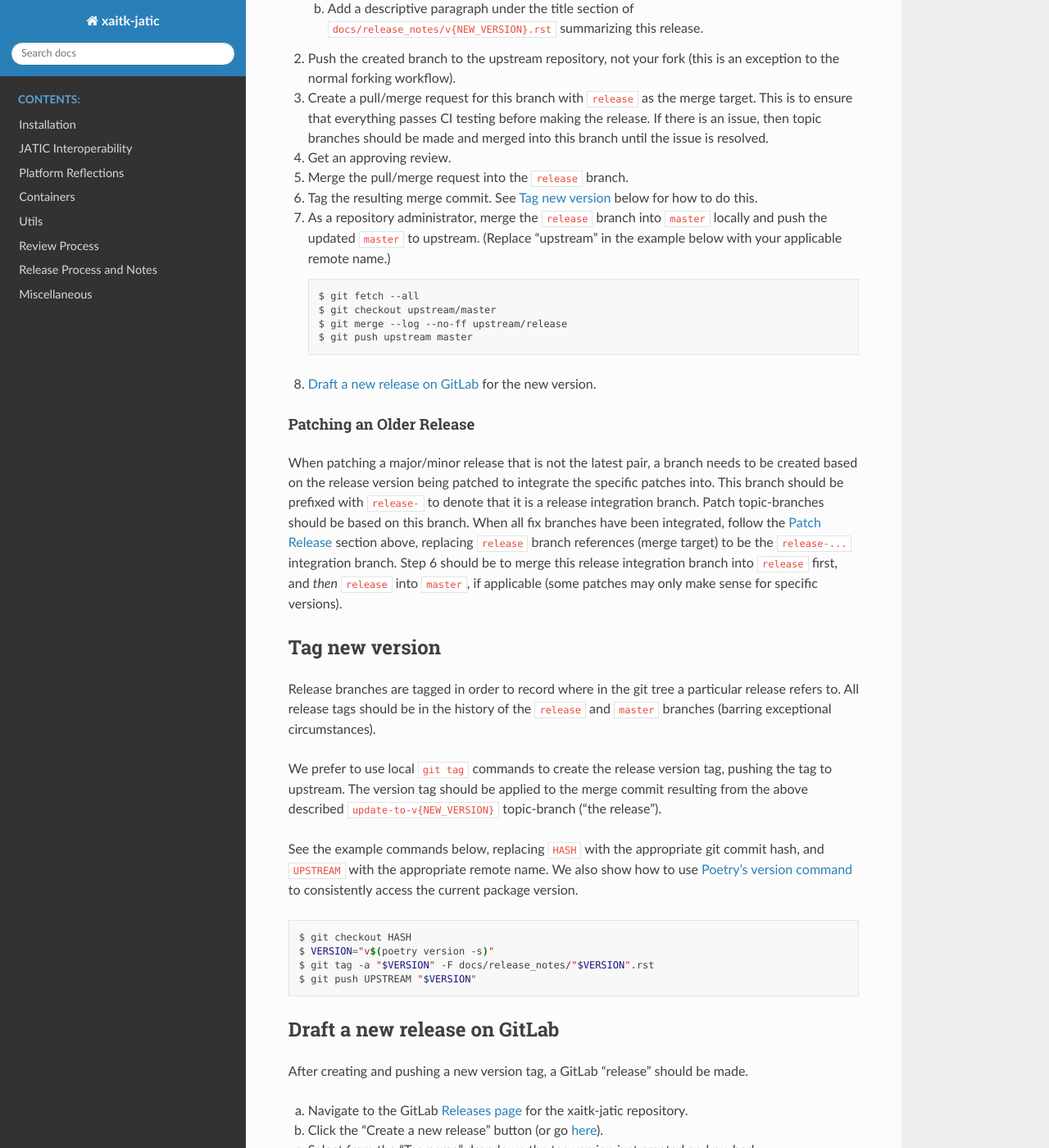
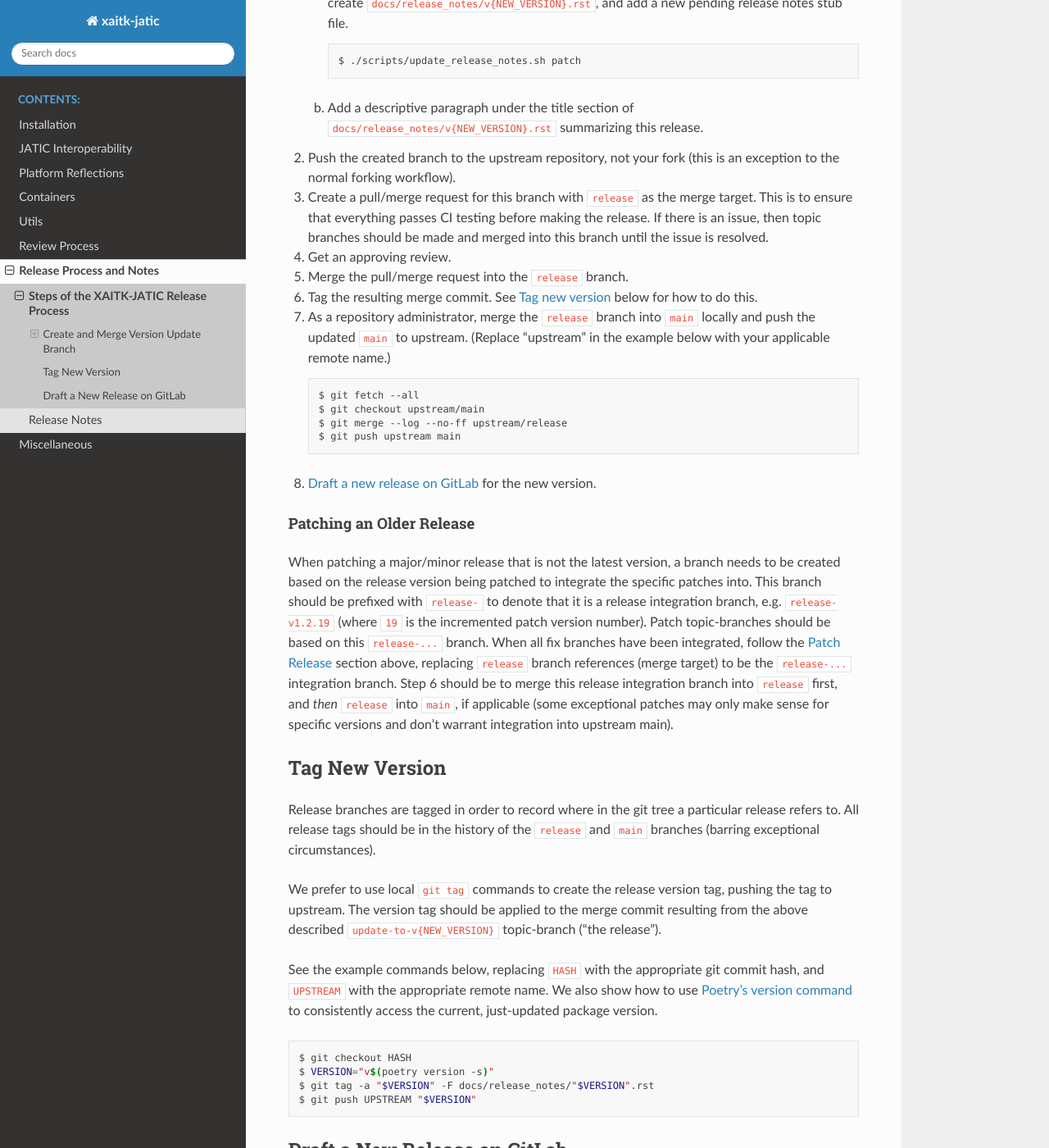
Before and after one commit to Kitware/xaitk-jatic, a Sphinx documentation site: the page built from docs/release_process.rst, in a window 1280 px wide and 1400 px high, scrolled down 1792 px. Shown: the whole window at 82% size. Built offline with Sphinx 7.4.7 and the Read the Docs theme 2.0.0, drawn with Linux system fonts in a browser that asks for light colours; pages that are not in the unit, such as notebooks, are missing from menus; some of the changed text lies outside the part shown.

Commit message:
Add pending release notes entry

```diff
--- a/docs/conf.py
+++ b/docs/conf.py
@@ -36,6 +36,7 @@ extensions = [
     "sphinx.ext.autosummary",
     "sphinx-prompt",
     "sphinx_copybutton",
+    "sphinx_click",
 ]
 
 suppress_warnings = [
@@ -47,7 +48,7 @@ suppress_warnings = [
 
 # Autosummary templates reference link:
 # https://github.com/JamesALeedham/Sphinx-Autosummary-Recursion/tree/master
-templates_path = ['_templates']
+templates_path = ["_templates"]
 exclude_patterns = ["_build", "Thumbs.db", ".DS_Store"]
 
 
--- a/docs/releasing/release_notes.rst
+++ b/docs/release_notes.rst
@@ -4,4 +4,4 @@ Release Notes
 .. toctree::
    :maxdepth: 1
 
-   ../release_notes/v0.2.0
+   release_notes/v0.2.0
--- a/docs/release_notes/pending_release.rst
+++ b/docs/release_notes/pending_release.rst
@@ -32,5 +32,7 @@ Documentation
 
 * Updated config for `black` to set max line length to 120
 
+* Restored and improved review process documentation.
+
 Fixes
 -----
--- a/docs/releasing/release_process.rst
+++ b/docs/release_process.rst
@@ -1,12 +1,14 @@
-Steps of the xaitk-jatic Release Process
+Steps of the XAITK-JATIC Release Process
 ========================================
 Three types of releases are expected to occur:
   - major
   - minor
   - patch
 
-See the ``CONTRIBUTING.md`` file for information on how to contribute features
+See the :file:`CONTRIBUTING.md` file for information on how to contribute features
 and patches.
+See the :file:`docs/review_process.rst` for information about how to, and what
+is involved in, reviewing contributions.
 
 The following process should apply when any release that changes the version
 number occurs.
@@ -14,12 +16,16 @@ number occurs.
 Create and Merge Version Update Branch
 --------------------------------------
 
+This step of the release process depends on whether the release is considered to be major or
+minor, or
+if it is a patch release.
+
 Major and Minor Releases
 ^^^^^^^^^^^^^^^^^^^^^^^^
 Major and minor releases may add one or more trivial or non-trivial features
 and functionalities.
 
-1. Create a new branch off of the ``master`` named something like
+1. Create a new branch off of the ``main`` named something like
    ``update-to-v{NEW_VERSION}``, where ``NEW_VERSION`` is the new ``X.Y``
    version.
 
@@ -52,16 +58,16 @@ and functionalities.
 6. Tag the resulting merge commit.
    See `Tag new version`_ below for how to do this.
 
-7. As a repository administrator, merge the ``release`` branch into ``master``
-   locally and push the updated ``master`` to upstream. (Replace "upstream"
+7. As a repository administrator, merge the ``release`` branch into ``main``
+   locally and push the updated ``main`` to upstream. (Replace "upstream"
    in the example below with your applicable remote name.)
 
    .. code-block:: bash
 
       $ git fetch --all
-      $ git checkout upstream/master
+      $ git checkout upstream/main
       $ git merge --log --no-ff upstream/release
-      $ git push upstream master
+      $ git push upstream main
 
 8. `Draft a new release on GitLab`_ for the new version.
 
@@ -108,39 +114,41 @@ If a patch release for an older release version is being created, see the
 6. Tag the resulting merge commit.
    See `Tag new version`_ below for how to do this.
 
-7. As a repository administrator, merge the ``release`` branch into ``master``
-   locally and push the updated ``master`` to upstream. (Replace "upstream"
+7. As a repository administrator, merge the ``release`` branch into ``main``
+   locally and push the updated ``main`` to upstream. (Replace "upstream"
    in the example below with your applicable remote name.)
 
    .. code-block:: bash
 
       $ git fetch --all
-      $ git checkout upstream/master
+      $ git checkout upstream/main
       $ git merge --log --no-ff upstream/release
-      $ git push upstream master
+      $ git push upstream main
 
 8. `Draft a new release on GitLab`_ for the new version.
 
 Patching an Older Release
 """""""""""""""""""""""""
-When patching a major/minor release that is not the latest pair, a branch needs
-to be created based on the release version being patched to integrate the
+When patching a major/minor release that is not the latest version, a branch
+needs to be created based on the release version being patched to integrate the
 specific patches into.
 This branch should be prefixed with ``release-`` to denote that it is a release
-integration branch.
-Patch topic-branches should be based on this branch.
+integration branch, e.g. ``release-v1.2.19`` (where ``19`` is the incremented
+patch version number).
+Patch topic-branches should be based on this ``release-...`` branch.
 When all fix branches have been integrated, follow the `Patch Release`_ section
 above, replacing ``release`` branch references (merge target) to be the
 ``release-...`` integration branch.
 Step 6 should be to merge this release integration branch into ``release``
-first, and *then* ``release`` into ``master``, if applicable (some patches may
-only make sense for specific versions).
+first, and *then* ``release`` into ``main``, if applicable (some exceptional
+patches may only make sense for specific versions and don't warrant integration
+into upstream main).
 
-Tag new version
+Tag New Version
 ---------------
 Release branches are tagged in order to record where in the git tree a
 particular release refers to.
-All release tags should be in the history of the ``release`` and ``master``
+All release tags should be in the history of the ``release`` and ``main``
 branches (barring exceptional circumstances).
 
 We prefer to use local ``git tag`` commands to create the release version
@@ -151,7 +159,7 @@ above described ``update-to-v{NEW_VERSION}`` topic-branch ("the release").
 See the example commands below, replacing ``HASH`` with the appropriate git
 commit hash, and ``UPSTREAM`` with the appropriate remote name.
 We also show how to use `Poetry's version command`_ to consistently access the
-current package version.
+current, just-updated package version.
 
 .. code-block:: bash
 
@@ -160,7 +168,7 @@ current package version.
    $ git tag -a "$VERSION" -F docs/release_notes/"$VERSION".rst
    $ git push UPSTREAM "$VERSION"
 
-Draft a new release on GitLab
+Draft a New Release on GitLab
 -----------------------------
 After creating and pushing a new version tag, a GitLab "release" should be
 made.
@@ -168,7 +176,7 @@ made.
 a. Navigate to the GitLab `Releases page`_ for the xaitk-jatic repository.
 
 b. Click the "Create a new release" button (or go `here
-   <https://gitlab.jatic.net/jatic/kitware/xaitk-jatic/-/releases/new>`_).
+   <gitlab-new-release-page_>`_).
 
 c. Select from the "Tag name" dropdown the tag version just created and
    pushed
@@ -182,6 +190,12 @@ f. Copy and paste the release notes for this version into the release notes
 
 g. Click the "Create Release" button to create the GitLab release!
 
+In the future, this may be automated.
+See the `appropriate GitLab documentation <gitlab-release-using-cicd_>`_ for
+more details.
+
 
 .. _Poetry's version command: https://python-poetry.org/docs/cli/#version
 .. _Releases page: https://gitlab.jatic.net/jatic/kitware/xaitk-jatic/-/releases
+.. _gitlab-new-release-page: https://gitlab.jatic.net/jatic/kitware/xaitk-jatic/-/releases/new
+.. _gitlab-release-using-cicd: https://docs.gitlab.com/ee/user/project/releases/#creating-a-release-by-using-a-cicd-job
--- a/pyproject.toml
+++ b/pyproject.toml
@@ -96,6 +96,7 @@ Sphinx = ">=5.3.0"
 sphinx-copybutton = "^0.5.2"
 sphinx-rtd-theme = ">=1.1.1"
 sphinx-prompt = ">=1.5.0"
+sphinx-click = ">=5.0.0"
 livereload = ">=2.6.3"
 # :auto dev-docs:
 
```
Also changed, not shown: 1 other file.
